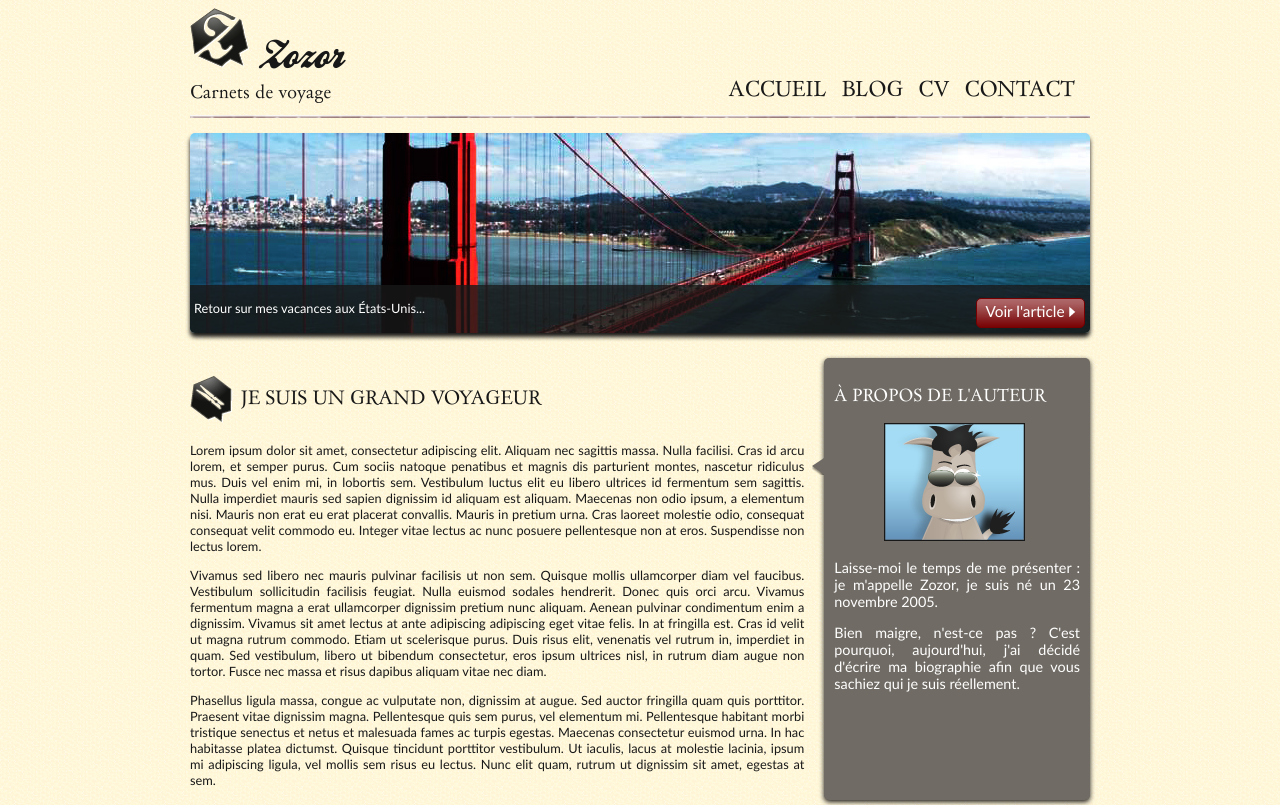
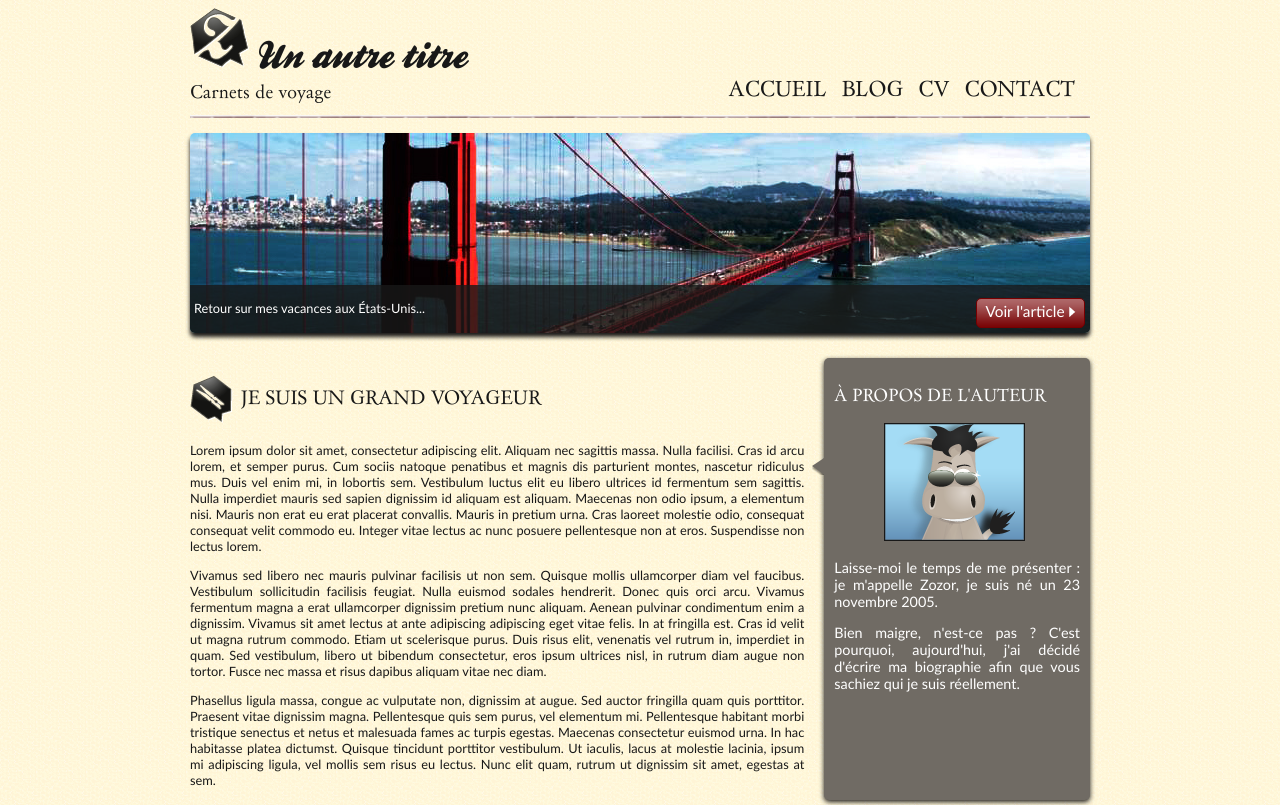
Before and after one commit to ThomasEcalle/2_mcsi_2023, a plain HTML site: page index.html in a window 1280 px wide. Shown: the top 805 px of the page. Drawn offline with Linux system fonts and the light colour scheme.

Commit message:
Add another title

```diff
--- a/index.html
+++ b/index.html
@@ -12,7 +12,7 @@
                 <div id="titre_principal">
                     <div id="logo">
                         <img src="images/zozor_logo.png" alt="Logo de Zozor" />
-                        <h1>Zozor</h1>
+                        <h1>Un autre titre</h1>
                     </div>
                     <h2>Carnets de voyage</h2>
                 </div>
```
